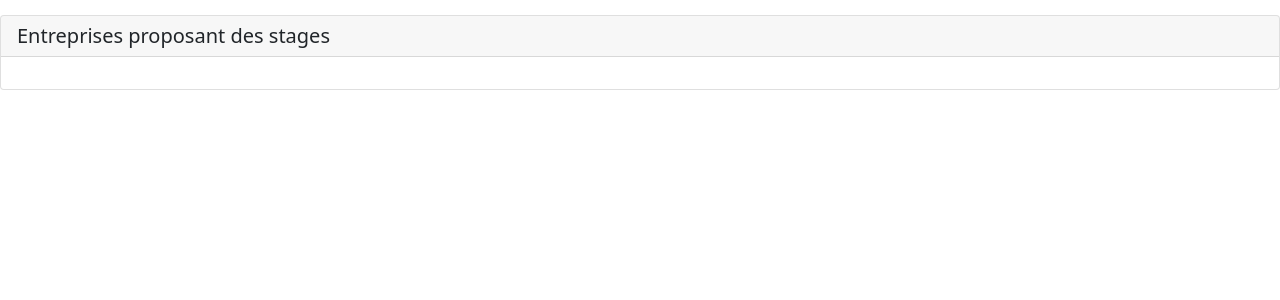
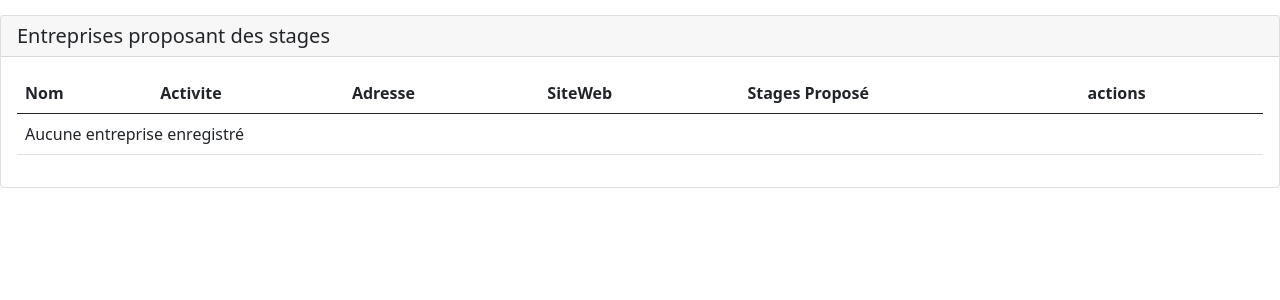
Before and after one commit to Ariedam64/symfony, a Symfony app: template templates/pro_stages/entreprises.html.twig in a window 1280 px wide. Shown: the part 98-398 px from the top of the page. Run offline with Twig, Linux system fonts and the light colour scheme; the template is opened without the code that fills it, so the values that code supplies are empty; some libraries are stand-ins or nearby versions.

Commit message:
Modification de la page Entreprise, modification des formulaire ajouter/modifier de entreprise

```diff
--- a/src/Controller/EntrepriseController.php
+++ b/src/Controller/EntrepriseController.php
@@ -39,7 +39,7 @@ class EntrepriseController extends AbstractController
             $entityManager->persist($entreprise);
             $entityManager->flush();
 
-            return $this->redirectToRoute('entreprise_index');
+            return $this->redirectToRoute('ProStages_entreprises');
         }
 
         return $this->render('entreprise/new.html.twig', [
@@ -69,7 +69,7 @@ class EntrepriseController extends AbstractController
         if ($form->isSubmitted() && $form->isValid()) {
             $this->getDoctrine()->getManager()->flush();
 
-            return $this->redirectToRoute('entreprise_index');
+            return $this->redirectToRoute('ProStages_entreprises');
         }
 
         return $this->render('entreprise/edit.html.twig', [
@@ -89,6 +89,6 @@ class EntrepriseController extends AbstractController
             $entityManager->flush();
         }
 
-        return $this->redirectToRoute('entreprise_index');
+        return $this->redirectToRoute('ProStages_entreprises');
     }
 }
--- a/templates/base.html.twig
+++ b/templates/base.html.twig
@@ -37,7 +37,7 @@
         				<div class="collapse navbar-collapse" id="bs-example-navbar-collapse-1">
         					<ul class="navbar-nav">
         						<li class="nav-item active">
-        							 <a class="nav-link" href="{{path('entreprise_index')}}"> | Entreprises</a>
+        							 <a class="nav-link" href="{{path('ProStages_entreprises')}}"> | Entreprises</a>
         						</li>
         						<li class="nav-item">
         							 <a class="nav-link" href="{{path('ProStages_formations')}}"> | Formations</a>
@@ -47,7 +47,6 @@
         							    <a class="nav-link" href="{{path('entreprise_new')}}"> | Ajouter une entreprise </a>
         						  </li>
                     </ul>
-
         					</ul>
         				</div>
         			</nav>
--- a/templates/entreprise/_form.html.twig
+++ b/templates/entreprise/_form.html.twig
@@ -1,4 +1,5 @@
 {{ form_start(form) }}
     {{ form_widget(form) }}
-    <button class="btn btn-success">{{ button_label|default('Enregistrer') }}</button>
+    {{ form_errors(form) }}
+    <button class="btn btn-success">Enregister</button>
 {{ form_end(form) }}
--- a/templates/entreprise/edit.html.twig
+++ b/templates/entreprise/edit.html.twig
@@ -6,7 +6,7 @@
 
     {{ include('entreprise/_form.html.twig', {'button_label': 'Update'}) }}
 
-    <a class="nav-link" href="{{path('entreprise_index') }}"><button type="submit" class="btn btn-primary">Retour à la liste</button></a>
+    <a class="nav-link" href="{{path('ProStages_entreprises') }}"><button type="submit" class="btn btn-primary">Retour à la liste</button></a>
 
 
     {{ include('entreprise/_delete_form.html.twig') }}
--- a/templates/pro_stages/entreprises.html.twig
+++ b/templates/pro_stages/entreprises.html.twig
@@ -10,26 +10,28 @@ Entreprises proposant des stages
 
 {% block contenuSupp %}
 
-  {% set debutNouvelleLigne = true %}
-  {% for entrepriseCourant in entreprises %}
+<table class="table">
+    <thead>
+        <tr>
+            <th>Nom</th>
+            <th>Activite</th>
+            <th>Adresse</th>
+            <th>SiteWeb</th>
+            <th>Stages Proposé</th>
+            <th>actions</th>
+        </tr>
+    </thead>
+    <tbody>
+    {% for entreprise in entreprises %}
 
-  {% if debutNouvelleLigne == true %}
-    <div class="card-group">
-    {% set debutNouvelleLigne = false %}
-  {% endif %}
-
-  <div class="col-sm-2">
-  <div class="card">
-
-    <div class="card-body">
-      <h5 class="card-title">      <div align="right"><a class="nav-link" href="{{path('ProStages_modifierEntreprise',{'id':entrepriseCourant.id})}}"><button type="submit" class="btn btn-dark">Modifier</button></a></div>{{entrepriseCourant.getNom}}</h5>
-      <p class="card-text"></p>
-      <p class="card-text">{{entrepriseCourant.getActivite}}</p>
-      <p class="card-text">{{entrepriseCourant.getAdresse}}</p>
-      <p class="card-text">Stages proposé : </p>
-      <ul>
-      {% if entrepriseCourant.stages|length > 0 %}
-        {% for stage in entrepriseCourant.stages %}
+    <tr>
+        <td>{{ entreprise.nom }}</td>
+        <td>{{ entreprise.activite }}</td>
+        <td>{{ entreprise.adresse }}</td>
+        <td>{{ entreprise.siteWeb }}</td>
+        <td><ul>
+        {% if entreprise.stages|length > 0 %}
+          {% for stage in entreprise.stages %}
             <li>
               <a href={{path('ProStages_stages',{id:stage.id})}}>{{stage.intitule}}</a>
             </li>
@@ -39,16 +41,20 @@ Entreprises proposant des stages
                 <b>Aucun</b>
             </li>
         {% endif %}
+        </ul>
+        </td>
+        <td>
 
-      </ul>
-   </div>
-  </div>
-    </div>
-    {% if loop.index % 6 == 0 %}
-      </div>
-      <br />
-      {% set debutNouvelleLigne = true %}
-    {% endif %}
+            <a class="nav-link" href="{{path('entreprise_edit',{'id':entreprise.id}) }}"><button type="submit" class="btn btn-dark">Modifier</button></a>
+        </td>
+    </tr>
+{% else %}
+    <tr>
+        <td colspan="6">Aucune entreprise enregistré</td>
+    </tr>
 {% endfor %}
+</tbody>
+</table>
+
 
 {% endblock %}
```
Also changed, not shown: src/Controller/ProStagesController.php (+11 -0 lines). Lines whose indentation alone changed are shown as unchanged.
